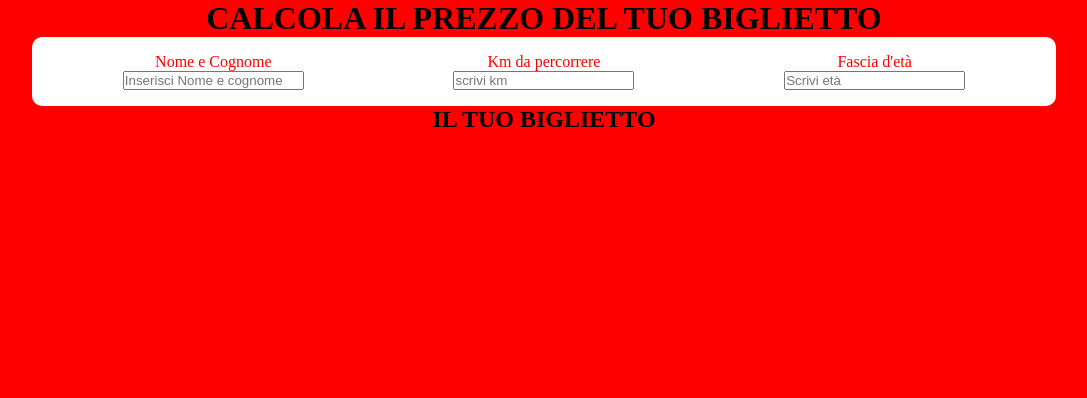
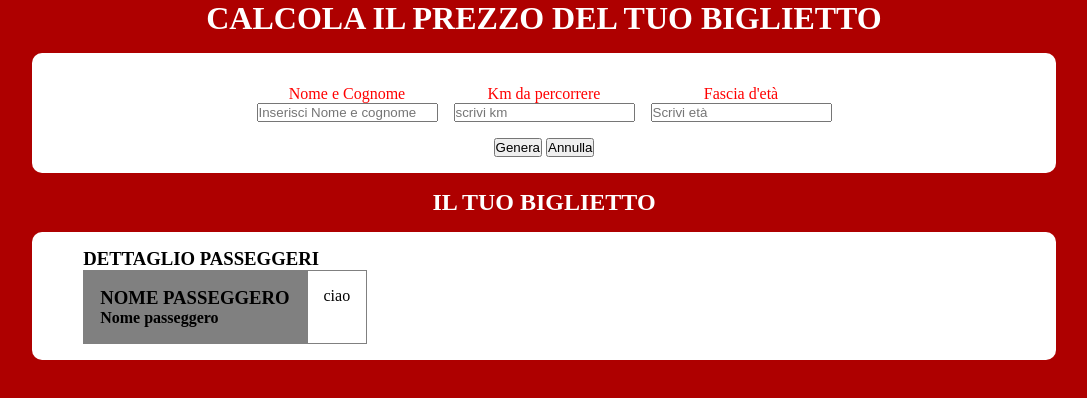
Before and after one commit to TommasoGalistu/js-biglietto-treno-form, a plain HTML site: page index.html in a window 1280 px wide. Shown: the whole page, without its empty margins (96-1183 px from the left). Drawn offline with Linux system fonts and the light colour scheme.

Commit message:
creazione primo blocco dei dettagli

```diff
--- a/css/style.css
+++ b/css/style.css
@@ -7,24 +7,50 @@
 main{
     width: 100%;
     height: 100vh;
-    background-color: red;
+    background-color: rgb(174, 0, 0);
     text-align: center;
+    color: white;
 }
 
 .container{
     background-color: white;
-    color: red;
+    color: rgb(255, 0, 0);
     border-radius: 10px;
     width: 80%;
     margin: auto;
+    padding: 1rem 0;
+    margin: 1rem auto;
+}
+.container.due{
+    text-align: left;
+    color: black;
 }
 
 form{
     display: flex;
-    justify-content:space-around;
+    justify-content:center;
     align-items: center;
+    gap: 1rem;
     padding: 1rem;
 }
+
 label{
     display: block;
 }
+
+.contDettagli{
+    width: 90%;
+    margin: auto;
+}
+.contFlex{
+    display: flex;
+}
+.contSinistra, .contDestra{
+    border: 1px solid grey;
+    padding: 1rem;
+
+}
+
+.contSinistra{
+    background-color: grey;
+}
--- a/index.html
+++ b/index.html
@@ -26,9 +26,27 @@
                     </div>
 
                   </form>
+                  <button>Genera</button>
+                  <button>Annulla</button>
             </div>
             <h2>IL TUO BIGLIETTO</h2>
-            <div class="container"></div>
+            <div class="container due">
+
+                <div class="contDettagli">
+
+                    <h3>DETTAGLIO PASSEGGERI</h3>
+                    <div class="contFlex">
+                        <div class="contSinistra">
+                            <h3>NOME PASSEGGERO</h3>
+                            <strong class="nomePasseggero">Nome passeggero</strong>
+                        </div>
+                        <div class="contDestra">
+                            ciao
+                        </div>
+
+                    </div>
+                </div>
+            </div>
         </main>
         <script src="js/myjs.js"></script>
     </body>
```
